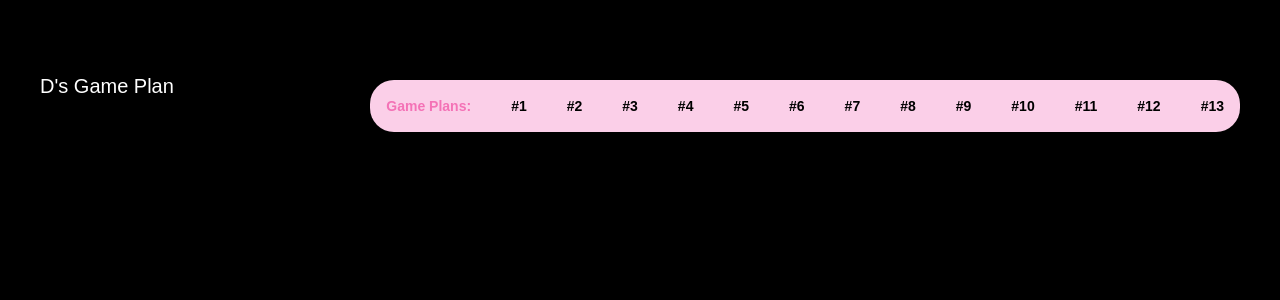
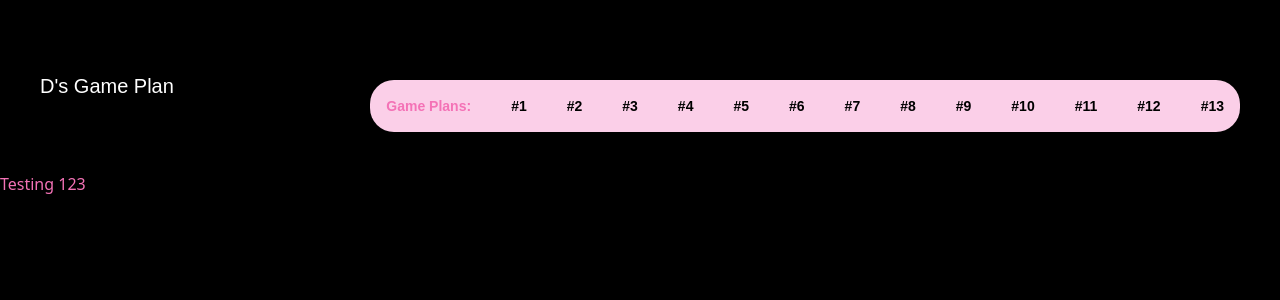
Before and after one commit to Davonne007-TX/game-plan, a React (Vite) app: page /countDown in a window 1280 px wide. Shown: the top 300 px of the page. Built offline with nearby package versions, Linux system fonts and the light colour scheme; a web font is replaced by a local one.

Commit message:
setup routeand link to CountDownTimer component

```diff
--- a/src/App.jsx
+++ b/src/App.jsx
@@ -16,6 +16,7 @@ import Random from "./components/more-examples/Random";
 import WeDidIt from "./components/more-examples/WeDidIt";
 import ThinkingInReact from "./components/more-examples/Product-Search/ThinkingInReact";
 import ToDo from "./components/more-examples/To-Do-List/toDo";
+import CountDownTimer from "./components/more-examples/CountDown/CountDownTimer";
 import GamePlan2 from "./components/GamePlan2";
 import GamePlan3 from "./components/GamePlan3";
 import GamePlan4 from "./components/GamePlan4";
@@ -29,7 +30,7 @@ import GamePlan11 from "./components/Eleven/GamePlan11";
 import GamePlan12 from "./components/Twelve/GamePlan12";
 import GamePlan13 from "./components/Thirteen/GamePlan13";
 
-//Note to self; lazy load components
+//Note to self; lazy load components and images
 
 function App() {
   const navigate = useNavigate();
@@ -63,6 +64,7 @@ function App() {
         <Route path="/weDidIt" element={<WeDidIt />} />
         <Route path="/productSearch" element={<ThinkingInReact />} />
         <Route path="/toDo" element={<ToDo />} />
+        <Route path="/countDown" element={<CountDownTimer />} />
         <Route path="/gamePlan2" element={<GamePlan2 />} />
         <Route path="/gamePlan3" element={<GamePlan3 />} />s
         <Route path="/gamePlan4" element={<GamePlan4 />} />s
--- a/src/components/One/MoreExamples.jsx
+++ b/src/components/One/MoreExamples.jsx
@@ -30,6 +30,7 @@ export default function MoreExamples() {
           <li>
             <Link to="/toDo">To-do-list</Link>
           </li>
+          <Link to="/countDown">Countdown Timer</Link>
         </ol>
       </section>
     </>
--- /dev/null
+++ b/src/components/more-examples/CountDown/CountDownTimer.jsx
@@ -0,0 +1,7 @@
+export default function CountDownTimer() {
+  return (
+    <main>
+      <h1 className="text-pink-400">Testing 123</h1>
+    </main>
+  );
+}
```
Also changed, not shown: 1 other file (tests, documents, lock files or other folders).
